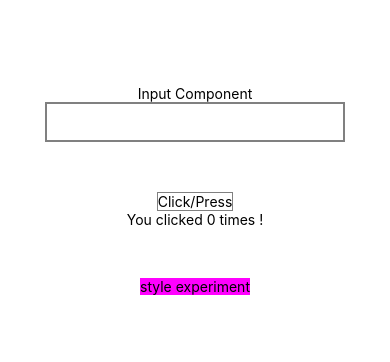
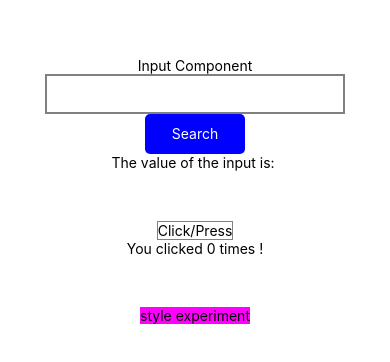
Before and after one commit to BogdanPatroi/My_First_ReactNative_App, a React Native app: screen / in a window 390 px wide. Shown: the part 232-594 px from the top of the page. Built offline with nearby package versions, Linux system fonts and the light colour scheme.

Commit message:
button with callback, API request && promises

```diff
--- a/Components/Input/Input.js
+++ b/Components/Input/Input.js
@@ -3,6 +3,19 @@ import React from 'react';
 import { StyleSheet, Text, View, TextInput, TouchableHighlight } from 'react-native';
 
 export default class Input extends React.Component {
+
+    fetchData() {
+        console.log('input value:', this.props.value);
+        // string concatination is comining two strings
+        // concatinate a sstatic string with a dynamic value
+        fetch(`http://api.icndb.com/jokes/random/${this.props.value}`)
+        // json - js object notation, get data and make it to a type the comp understands
+        // ex: { flower: 'part of a plant' }
+        .then((response) => { return response.json() })
+        // once info is given, we want to update our parents state
+        // then, share this data
+        .then((data) => console.log('data', data))
+    }
 
     render() {
         // return data, i.e result of executing function
@@ -19,6 +32,18 @@ export default class Input extends React.Component {
                     // text will be what we type in
                     onChangeText={(text) => this.props.onChange(text)}
                 />
+                <TouchableHighlight
+                    style={styles.button}
+                    onPress={() => this.fetchData()}
+                >
+                    <Text
+                        style={styles.text}
+                    > Search </Text>
+
+                </TouchableHighlight>
+                <Text>
+                    The value of the input is: {this.props.value}
+                </Text>
             </View>
 
         )
@@ -39,5 +64,18 @@ const styles = StyleSheet.create({
         width: 300,
         borderColor: 'gray',
         borderWidth: 2,
-    }
+    },
+    button: {
+        backgroundColor: 'blue',
+        height: 40,
+        width: 100,
+        borderColor: 'gray',
+        borderRadius: 5,
+        alignItems: 'center',
+        justifyContent: 'center'
+
+    },
+    text: {
+        color: 'white',
+    },
 })
```
